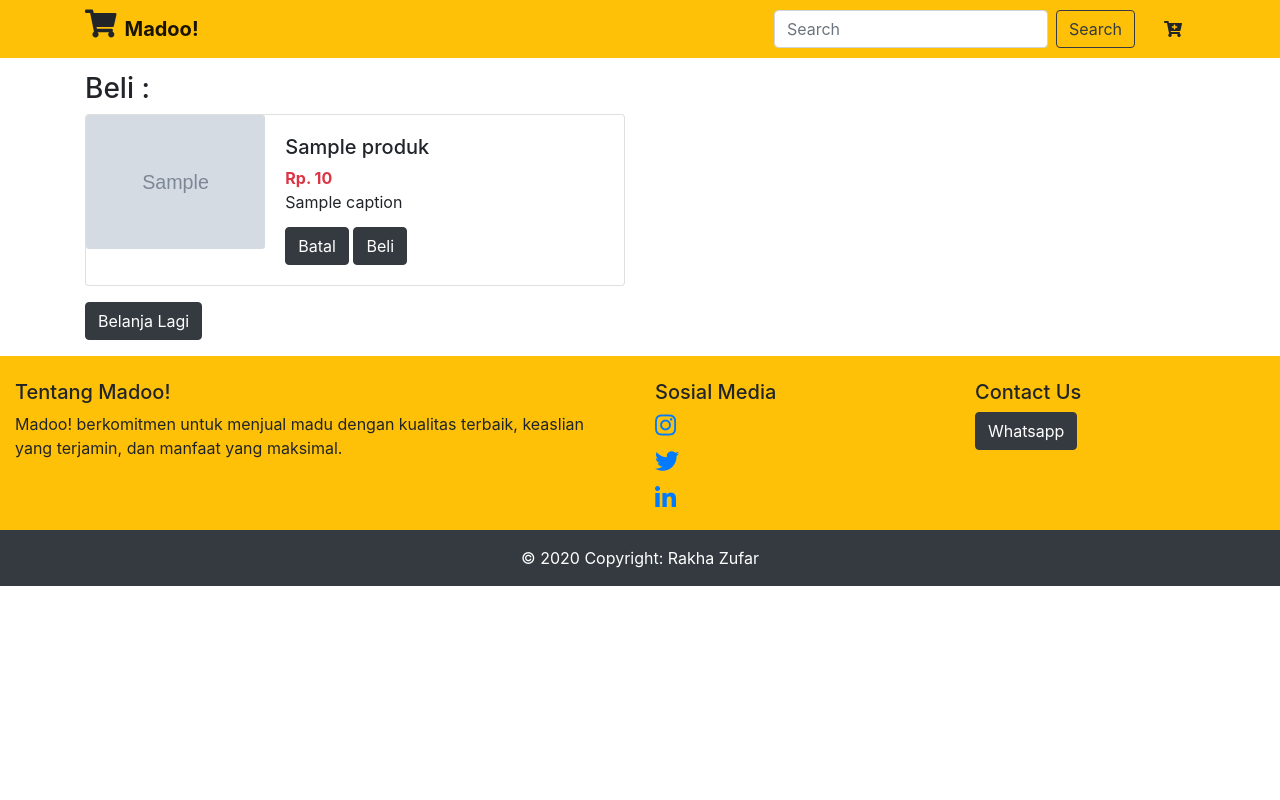
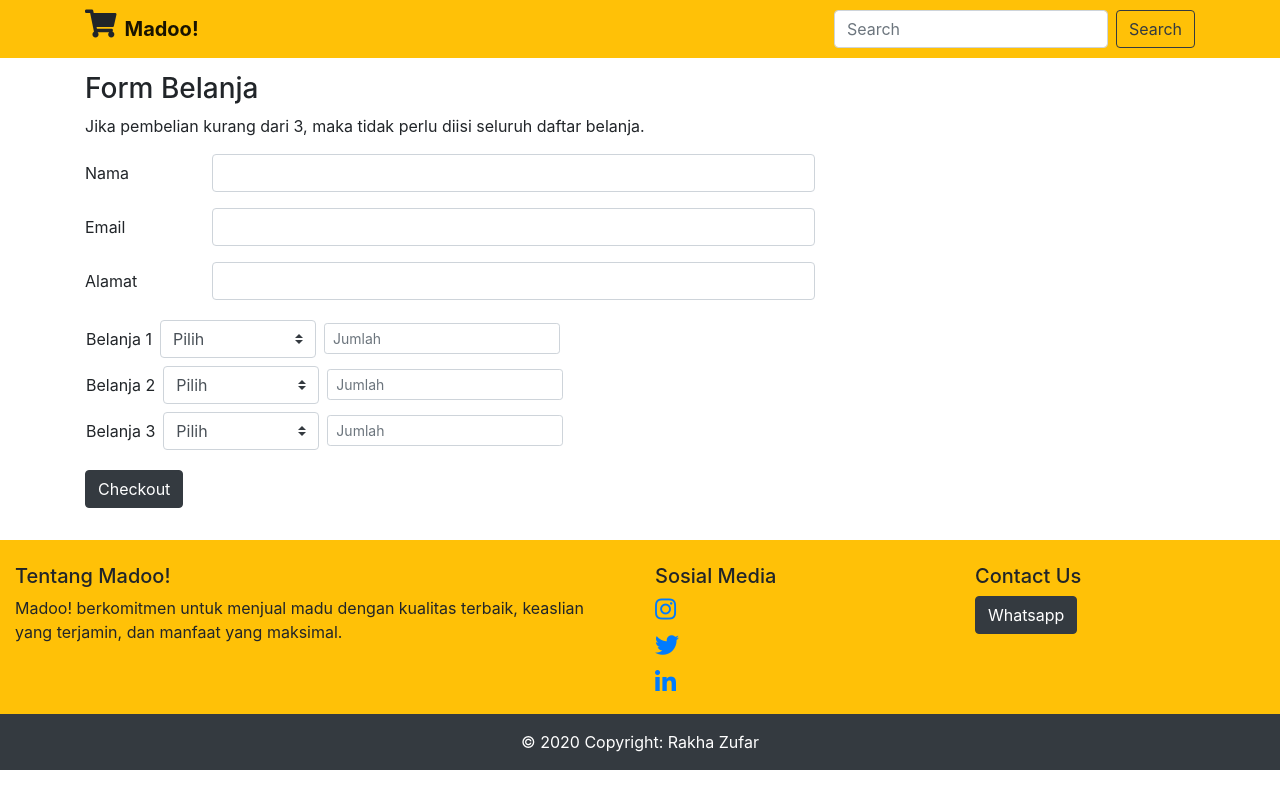
Before and after one commit to rakhazufar/webjual, a CodeIgniter 4 app: template app/Views/pembayaran/index.php in a window 1280 px wide. Run offline with PHP 8.4 and a stand-in for CodeIgniter, Linux system fonts and the light colour scheme; the template is opened without the code that fills it: most values are stand-ins (such as "Sample title", 1, 10 or a date in 2020); grey boxes marked "Sample" are stand-in pictures; some libraries are stand-ins or nearby versions.

Commit message:
fitur pesanan selesai, tinggal validation

```diff
--- a/app/Controllers/BaseController.php
+++ b/app/Controllers/BaseController.php
@@ -3,6 +3,7 @@
 namespace App\Controllers;
 
 use App\Models\ProdukModel;
+use App\Models\Pesanan;
 
 /**
  * Class BaseController
@@ -47,8 +48,11 @@ class BaseController extends Controller
 	}
 
 	protected $allProduk;
+	protected $pesanan;
 	public function __construct()
 	{
 		$this->allProduk = new ProdukModel();
+
+		$this->pesanan = new Pesanan();
 	}
 }
--- a/app/Controllers/Kopi.php
+++ b/app/Controllers/Kopi.php
@@ -9,7 +9,8 @@ class Kopi extends BaseController
     {
         $data = [
             'title' => 'Kopi',
-            'produk' => $this->allProduk->showProduk('Kopi')
+            'produk' => $this->allProduk->showProduk('Kopi'),
+            'fixed' => ''
         ];
 
         return view('kopi/index', $data);
--- a/app/Views/index.php
+++ b/app/Views/index.php
@@ -39,14 +39,13 @@
         <?php foreach ($produk as $a) : ?>
             <div class="col-md-3">
                 <div class="card">
-                    <a href="pembayaran/index/<?= $a['id']; ?>" style="text-decoration:none; color:black;">
                     <img src="<?= $a['gambar']; ?>" class="card-img-top" alt="...">
                     <div class="card-body bg-light">
                         <h5 class="card-title"><?= $a['nama']; ?></h5>
                         <p class="text-danger"><strong> Rp. <?= $a['harga']; ?></strong></p>
                         <p class="card-text"><?= $a['caption']; ?></p>
+                        <a class="btn btn-dark" href="pembayaran/index" role="button">Belanja</a>
                     </div>
-                    </a>
                 </div>
             </div>
         <?php endforeach; ?>
--- a/app/Views/kopi/index.php
+++ b/app/Views/kopi/index.php
@@ -17,6 +17,7 @@
                                 <h5 class="card-title"><?= $a['nama']; ?></h5>
                                 <p class="text-danger"><strong> Rp. <?= $a['harga']; ?></strong></p>
                                 <p class="card-text"><?= $a['caption']; ?></p>
+                                <a class="btn btn-dark mt-2" href="pembayaran/index" role="button">Belanja</a>
                             </div>
                         </a>
                     </div>
--- a/app/Views/layout/daftarProduk.php
+++ b/app/Views/layout/daftarProduk.php
@@ -5,13 +5,13 @@
             <button type="button" class="list-group-item text-left" data-toggle="collapse" data-target="#collapseOne" aria-expanded="true" aria-controls="collapseOne" style="width:100%;"><i class="fas fa-angle-right"></i> Madu</button>
             <div id="collapseOne" class="collapse show" aria-labelledby="headingOne" data-parent="#accordionExample">
                 <div class="card-body">
-                    <a href="#">Madu 1</a>
+                    <a href="<?= base_url('/'); ?>">Madu 1</a>
                 </div>
             </div>
             <button type="button" class="list-group-item text-left" data-toggle="collapse" data-target="#collapseTwo" aria-expanded="true" aria-controls="collapseTwo" style="width:100%;"><i class="fas fa-angle-right"></i> Habatussauda</button>
             <div id="collapseTwo" class="collapse" aria-labelledby="headingTwo" data-parent="#accordionExample">
                 <div class="card-body">
-                    <a href="#">Habatussauda</a>
+                    <a href="<?= base_url('pages/none'); ?>">Habatussauda</a>
                 </div>
             </div>
             <button type="button" class="list-group-item text-left" data-toggle="collapse" data-target="#collapseThree" aria-expanded="true" aria-controls="collapseThree" style="width:100%;"><i class="fas fa-angle-right"></i> Kopi Herbal</button>
@@ -23,7 +23,7 @@
             <button type="button" class="list-group-item text-left" data-toggle="collapse" data-target="#collapseempat" aria-expanded="true" aria-controls="collapseempat" style="width:100%;"><i class="fas fa-angle-right"></i> Alat Herbal</button>
             <div id="collapseempat" class="collapse" aria-labelledby="headingempat" data-parent="#accordionExample">
                 <div class="card-body">
-                    <a href="#">Bekam</a>
+                    <a href="<?= base_url('pages/none'); ?>">Bekam</a>
                 </div>
             </div>
         </div>
--- a/app/Views/layout/tamplate.php
+++ b/app/Views/layout/tamplate.php
@@ -31,12 +31,6 @@
                     <input class="form-control mr-sm-2" type="search" placeholder="Search" aria-label="Search">
                     <button class="btn btn-outline-dark my-2 my-sm-0" type="submit">Search</button>
                 </form>
-
-                <div class="btn-group ml-3">
-                    <button type="button" class="btn btn-warning" data-toggle="dropdown" aria-haspopup="true" aria-expanded="false">
-                        <i class="fas fa-cart-plus"></i>
-                    </button>
-                </div>
             </div>
         </div>
     </nav>
@@ -51,7 +45,7 @@
 
     <!-- Footer -->
 
-    <footer class="page-footer bg-warning pt-4 mt-3" style="width:100%;">
+    <footer class="page-footer bg-warning pt-4 mt-3 <?= $fixed; ?>" style="width:100%;">
 
         <!-- Footer Links -->
         <div class="container-fluid text-center text-md-left">
--- a/app/Views/pembayaran/index.php
+++ b/app/Views/pembayaran/index.php
@@ -4,26 +4,78 @@
 
 <div class="container mt-2">
     <div class="row">
-        <div class="col">
-            <h3 class="mt-3">Beli :</h3>
-
-            <div class="card mb-3" style="max-width: 540px;">
-                <div class="row no-gutters">
-                    <div class="col-md-4">
-                        <img src="<?= base_url($produk['gambar']) ?>" class="card-img" alt="...">
-                    </div>
-                    <div class="col-md-8">
-                        <div class="card-body">
-                            <h5 class="card-title"><?= $produk['nama']; ?></h5>
-                            <p class="text-danger"><strong> Rp. <?= $produk['harga']; ?></strong></p>
-                            <p class="card-text"><?= $produk['caption']; ?></p>
-                            <a href="<?= base_url('/'); ?>" class="btn btn-dark mt-2">Batal</a>
-                            <a href="<?= base_url('pembayaran/barang'); ?>/<?= $produk['id']; ?>" class="btn btn-dark mt-2">Beli</a>
-                        </div>
+        <div class="col-8">
+            <h3 class="mt-3">Form Belanja</h3>
+            <?php if (session()->getFlashdata('pesan')) : ?>
+                <div class="alert alert-dark" role="alert">
+                    <?= session()->getFlashdata('pesan'); ?>
+                </div>
+            <?php else : ?>
+                <p>Jika pembelian kurang dari 3, maka tidak perlu diisi seluruh daftar belanja.</p>
+            <?php endif; ?>
+            <form action="/pembayaran/konfirmasi" method="post">
+                <div class="form-group row">
+                    <label for="inputNama" class="col-sm-2 col-form-label">Nama</label>
+                    <div class="col-sm-10">
+                        <input type="Nama" class="form-control" id="inputNama" name="nama">
                     </div>
                 </div>
-            </div>
-            <a class="btn btn-dark" href="<?= base_url('/'); ?>" role="button">Belanja Lagi</a>
+                <div class="form-group row">
+                    <label for="inputEmail3" class="col-sm-2 col-form-label">Email</label>
+                    <div class="col-sm-10">
+                        <input type="email" class="form-control" id="inputEmail3" name="email">
+                    </div>
+                </div>
+                <div class="form-group row">
+                    <label for="inputAlamat" class="col-sm-2 col-form-label">Alamat</label>
+                    <div class="col-sm-10">
+                        <input type="text" class="form-control" id="inputAlamat" name="alamat">
+                    </div>
+                </div>
+                <div class="form-inline ml-3">
+                    <div class="form-group row">
+                        <label class="my-1 mr-2" for="inlineFormCustomSelectPref">Belanja 1</label>
+                        <select class="custom-select my-1 mr-sm-2" id="inlineFormCustomSelectPref" name="pesanan1">
+                            <option selected>Pilih</option>
+                            <?php foreach ($produk as $a) : ?>
+                                <option value="<?= $a['nama']; ?>"><?= $a['nama']; ?></option>
+                            <?php endforeach; ?>
+                        </select>
+                        <input type="text" class="form-control form-control-sm" id="colFormLabelSm" placeholder="Jumlah" name="jumlah1">
+                    </div>
+                </div>
+                <div class="form-inline ml-3">
+                    <div class="form-group row">
+                        <label class="my-1 mr-2" for="inlineFormCustomSelectPref">Belanja 2</label>
+                        <select class="custom-select my-1 mr-sm-2" id="inlineFormCustomSelectPref" name="pesanan2">
+                            <option selected>Pilih</option>
+                            <?php foreach ($produk as $a) : ?>
+                                <option value="<?= $a['nama']; ?>"><?= $a['nama']; ?></option>
+                            <?php endforeach; ?>
+                        </select>
+                        <input type="text" class="form-control form-control-sm" id="colFormLabelSm" placeholder="Jumlah" name="jumlah2">
+                    </div>
+                </div>
+                <div class="form-inline ml-3">
+                    <div class="form-group row">
+                        <label class="my-1 mr-2" for="inlineFormCustomSelectPref">Belanja 3</label>
+                        <select class="custom-select my-1 mr-sm-2" id="inlineFormCustomSelectPref" name="pesanan3">
+                            <option selected>Pilih</option>
+                            <?php foreach ($produk as $a) : ?>
+                                <option value="<?= $a['nama']; ?>"><?= $a['nama']; ?></option>
+                            <?php endforeach; ?>
+                        </select>
+                        <input type="text" class="form-control form-control-sm" id="colFormLabelSm" placeholder="Jumlah" name="jumlah3">
+                    </div>
+                </div>
+
+
+                <div class="form-group row">
+                    <div class="col-sm-10">
+                        <button type="submit" class="btn btn-dark mt-3">Checkout</button>
+                    </div>
+                </div>
+            </form>
         </div>
     </div>
 </div>
```
Also changed, not shown: app/Controllers/Pages.php (+10 -1 lines), app/Controllers/pembayaran.php (+23 -2 lines), app/Models/Pesanan.php (added, +11 -0 lines), app/Views/none.php (added, +13 -0 lines). Lines whose indentation alone changed are shown as unchanged.
